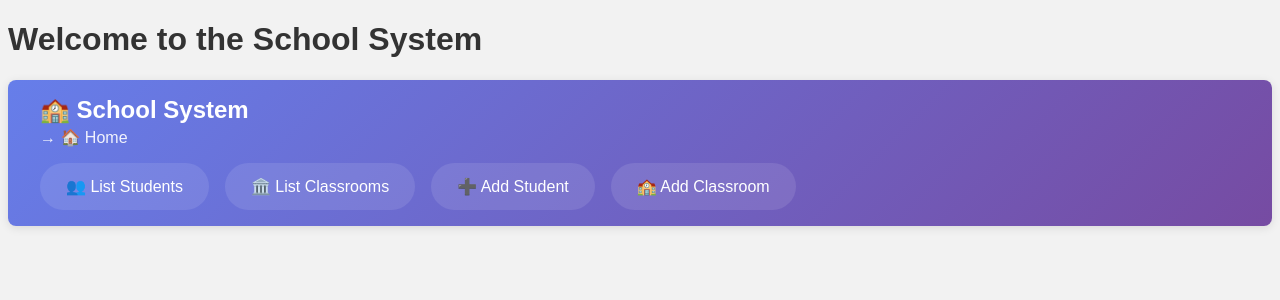
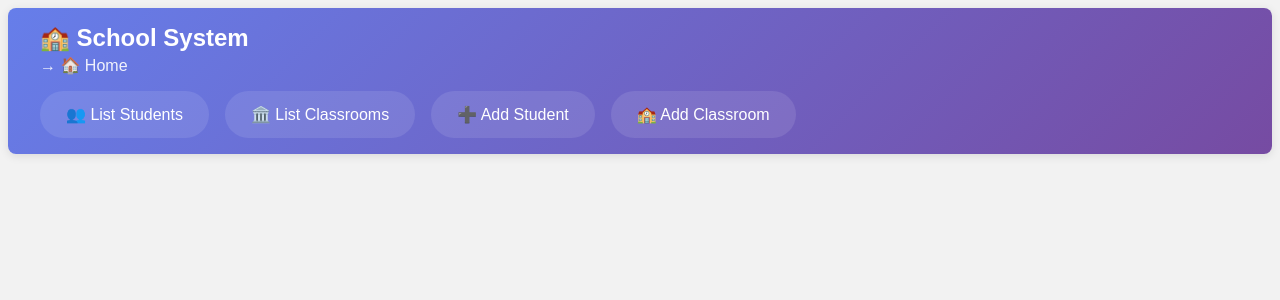
Before and after one commit to javiteran/AWS_GitHubActions, a Flask app: page / in a window 1280 px wide. Shown: the top 300 px of the page. Run offline with Flask 3, Linux system fonts and the light colour scheme.

Commit message:
Update index.html

```diff
--- a/templates/index.html
+++ b/templates/index.html
@@ -5,7 +5,6 @@
 	<title>Home</title>
 </head>
 <body>
-	<h1>Welcome to the School System</h1>
 	{% include 'menu.html' %}
 </body>
 </html>
```
